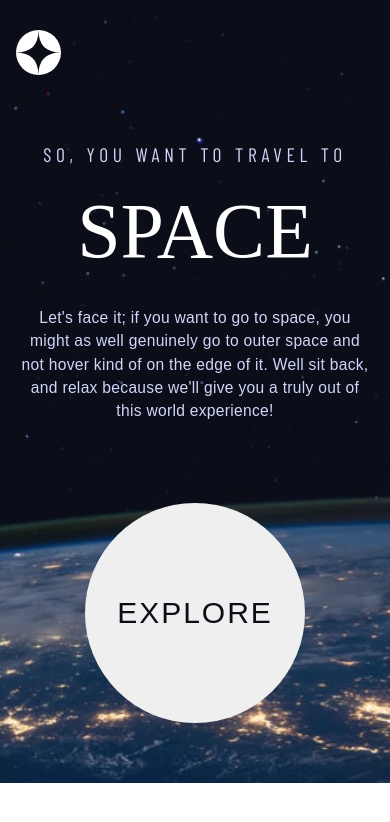
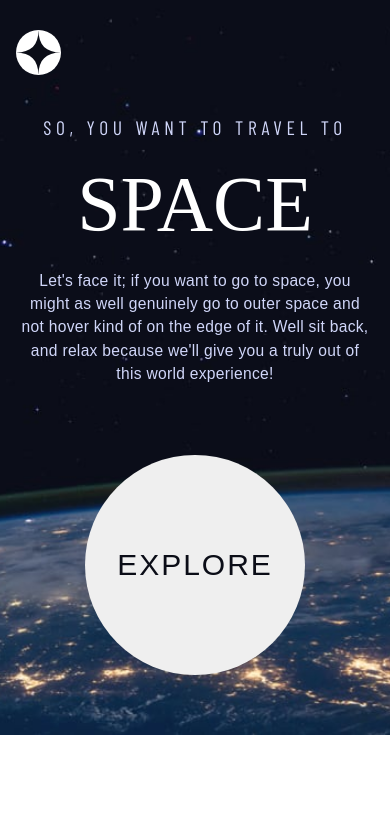
Before and after one commit to paulinagadea/Space-Travel-Page, a React (Create React App) app: page / in a window 390 px wide. Shown: the top 822 px of the page. Built offline with nearby package versions, Linux system fonts and the light colour scheme; the HTML template or start-up script is replaced by a standard one; a web font is replaced by a local one.

Commit message:
desktop home corrections 2

```diff
--- a/src/components/home/Home.module.css
+++ b/src/components/home/Home.module.css
@@ -18,7 +18,6 @@
     justify-content: space-evenly;
     align-items: center;
     margin-top: 8%;
-    /* gap: 20%; */
 }
 
 .container {
@@ -89,7 +88,7 @@
 @media screen and (max-width: 1024px) {
     .content {
         gap: 10%;
-        margin-top: 12%;
+        margin-top: 10%;
     }
 
     .container {
@@ -107,6 +106,7 @@
     .button {
         height: 240px;
         width: 240px;
+        margin-right: 50px;
     }
 
     .button:hover::after {
@@ -127,6 +127,7 @@
         display: flex;
         flex-direction: column;
         align-items: center;
+        margin-top: 5%;
     }
 
     .container {
@@ -164,12 +165,13 @@
     .container p {
         font-size: 4vw;
         text-align: center;
+        margin-top: 20px;
     }
 
     .button {
         height: 220px;
         width: 220px;
-        margin: 60px;
+        margin-bottom: 60px;
     }
 
     .button:hover::after {
```
